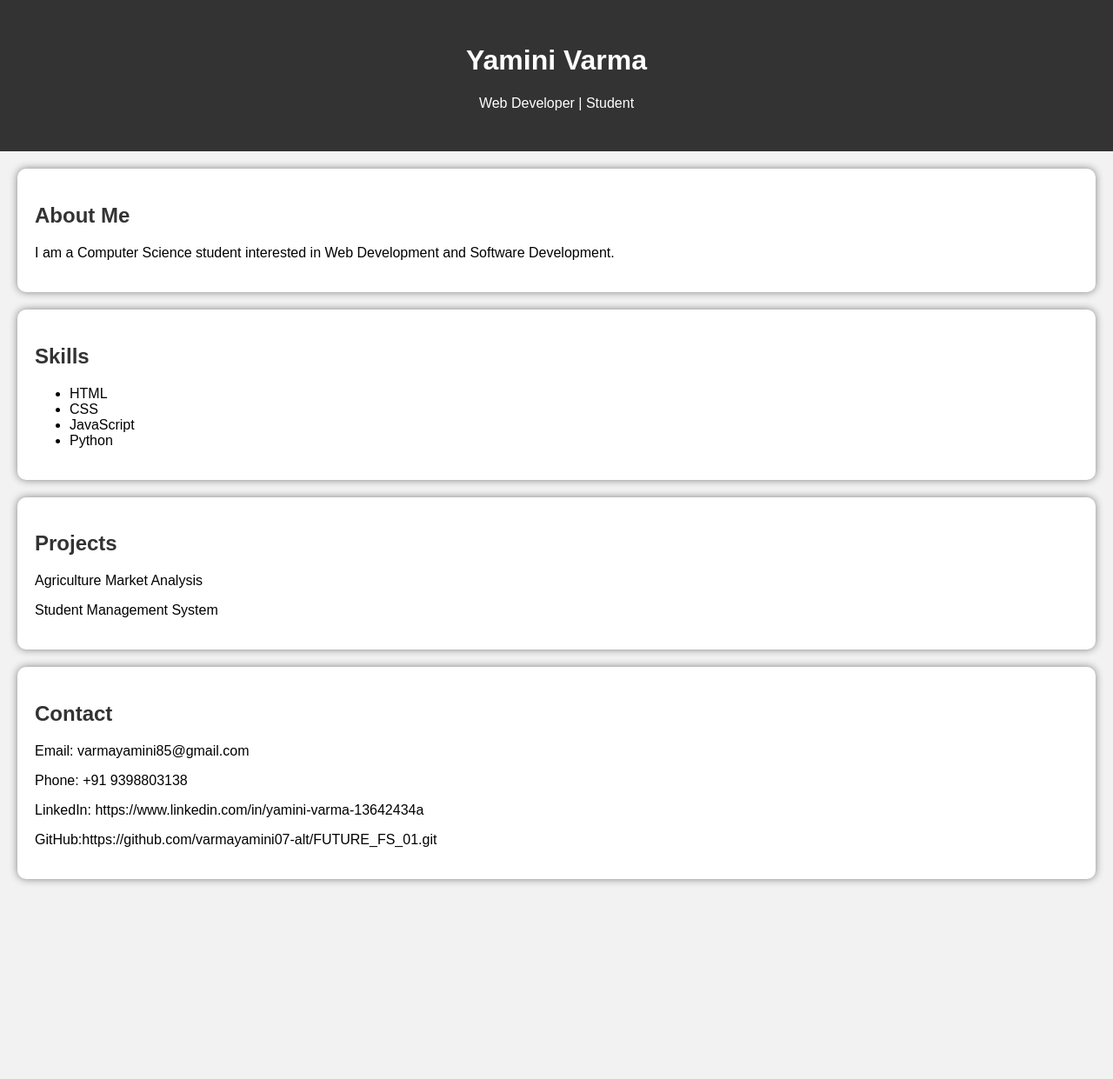
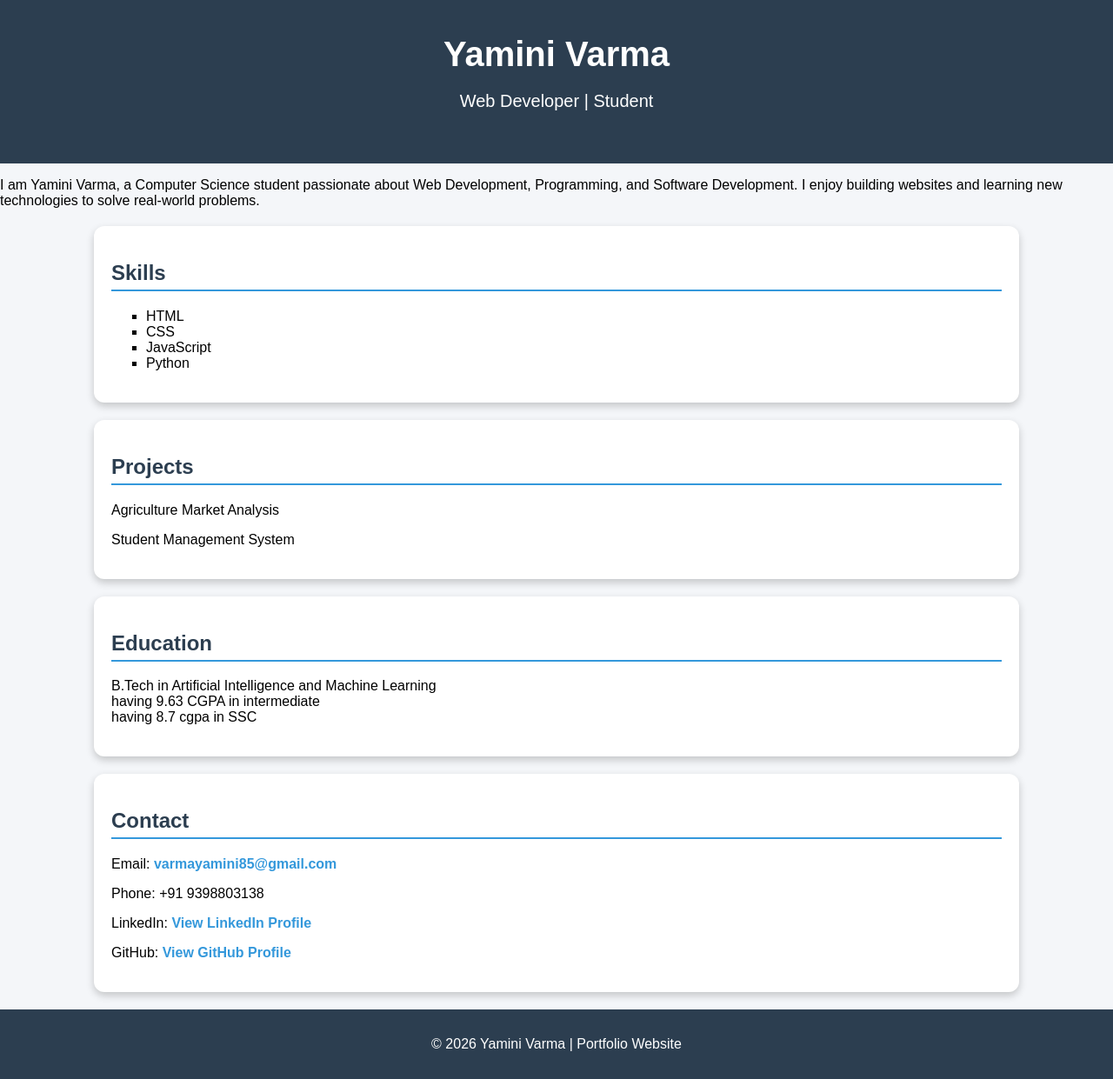
Before and after one commit to varmayamini07-alt/FUTURE_FS_01, a plain HTML site: page index.html in a window 1280 px wide. Shown: the whole page at 87% size. Before the commit the page ends 1031 px from the top, so only its background shows below. Drawn offline with Linux system fonts and the light colour scheme.

Commit message:
Add files via upload

```diff
--- a/index.html
+++ b/index.html
@@ -12,13 +12,11 @@
     <p>Web Developer | Student</p>
 </header>
 
-<section>
-    <h2>About Me</h2>
-    <p>
-        I am a Computer Science student interested in
-        Web Development and Software Development.
-    </p>
-</section>
+<p>
+I am Yamini Varma, a Computer Science student passionate about
+Web Development, Programming, and Software Development.
+I enjoy building websites and learning new technologies to solve real-world problems.
+</p>
 <section>
     <h2>Skills</h2>
     <ul>
@@ -34,16 +32,42 @@
     <p>Agriculture Market Analysis</p>
     <p>Student Management System</p>
 </section>
+<section>
+    <h2>Education</h2>
+    <p>B.Tech in Artificial Intelligence and Machine Learning
+        <br>having 9.63 CGPA in intermediate
+        <br>having 8.7 cgpa in SSC
+    </p>
+</section>
 
 <section>
     <h2>Contact</h2>
-    <p>Email: varmayamini85@gmail.com</p>
+
+    <p>Email:
+        <a href="mailto:varmayamini85@gmail.com">
+            varmayamini85@gmail.com
+        </a>
+    </p>
+
     <p>Phone: +91 9398803138</p>
-    <p>LinkedIn: https://www.linkedin.com/in/yamini-varma-13642434a</p>
-    <p>GitHub:https://github.com/varmayamini07-alt/FUTURE_FS_01.git</p>
+
+    <p>LinkedIn:
+        <a href="https://www.linkedin.com/in/yamini-varma-13642434a" target="_blank">
+            View LinkedIn Profile
+        </a>
+    </p>
+
+    <p>GitHub:
+        <a href="https://github.com/varmayamini07-alt" target="_blank">
+            View GitHub Profile
+        </a>
+    </p>
 </section>
 
 <script src="script.js"></script>
+<footer>
+    <p>© 2026 Yamini Varma | Portfolio Website</p>
+</footer>
 
 </body>
 </html>
--- a/style.css
+++ b/style.css
@@ -1,25 +1,59 @@
 body{
     font-family: Arial, sans-serif;
-    background-color:#f2f2f2;
+    background-color:#f4f6f9;
     margin:0;
     padding:0;
 }
 
 header{
-    background-color:#333;
+    background:#2c3e50;
     color:white;
     text-align:center;
-    padding:30px;
+    padding:40px;
+}
+
+header h1{
+    margin:0;
+    font-size:40px;
+}
+
+header p{
+    font-size:20px;
 }
 
 section{
     background:white;
-    margin:20px;
+    width:80%;
+    margin:20px auto;
     padding:20px;
-    border-radius:10px;
-    box-shadow:0 0 10px gray;
+    border-radius:12px;
+    box-shadow:0 4px 10px rgba(0,0,0,0.2);
 }
 
 h2{
-    color:#333;
+    color:#2c3e50;
+    border-bottom:2px solid #3498db;
+    padding-bottom:5px;
 }
+
+ul{
+    list-style-type:square;
+}
+
+a{
+    color:#3498db;
+    text-decoration:none;
+    font-weight:bold;
+}
+
+a:hover{
+    color:#e74c3c;
+}
+
+footer{
+    text-align:center;
+    padding:15px;
+    background:#2c3e50;
+    color:white;
+    margin-top:20px;
+}
```
